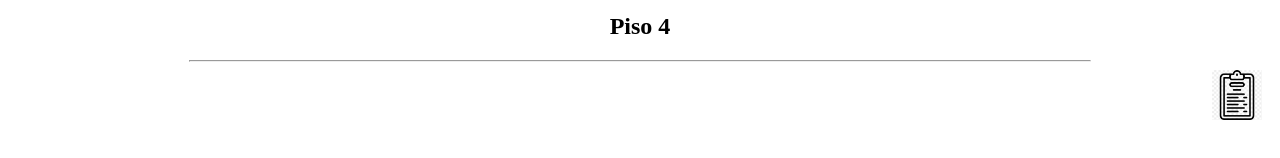
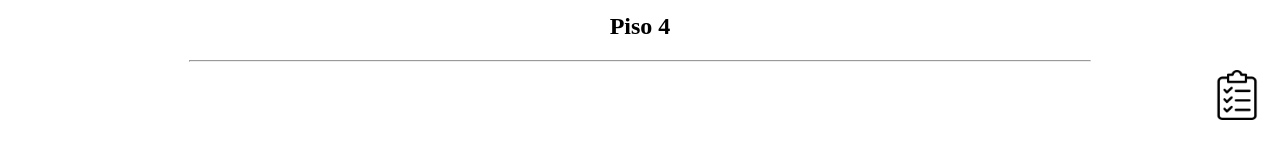
Before and after one commit to Juuzou623/CO-Des.HTML, a plain HTML site: page Página inicial.html in a window 1280 px wide. Shown: the part 316-474 px from the top of the page. Drawn offline with Linux system fonts and the light colour scheme.

Commit message:
better icon- Lista de tarefas

```diff
--- a/Página inicial.html
+++ b/Página inicial.html
@@ -27,7 +27,7 @@
             <h2 style="text-align: center;"> Piso 4 </h2>
             <hr width = "900">
             <a href="tarefas.html">
-                <img src="Imagens/tarefas.png" alt='tarefas'
+                <img src="Imagens/clipboard.png" alt='tarefas'
                     width="50" height="50" align='right'
                     style="vertical-align:right;margin:0px 10px"/>
             </a>
```
Also changed, not shown: Imagens/clipboard.png (added), Imagens/tarefas.png (deleted).
